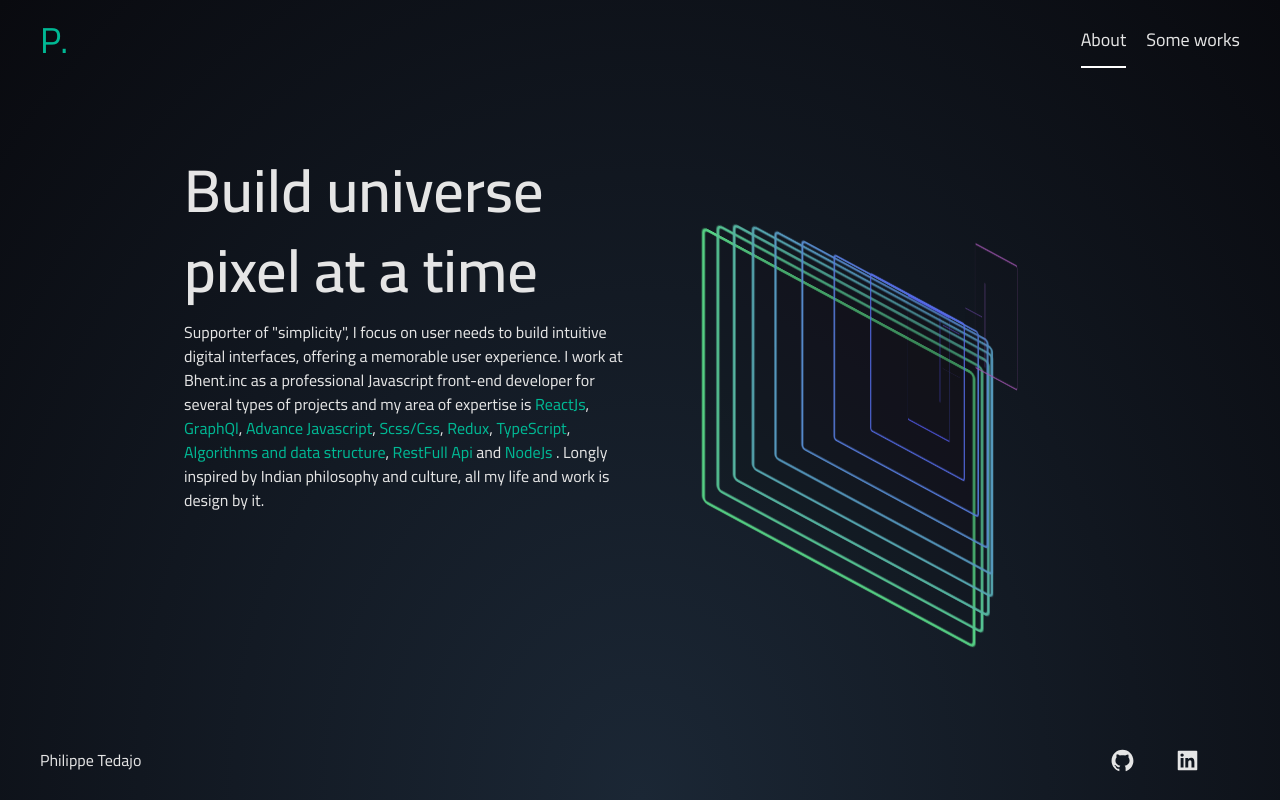
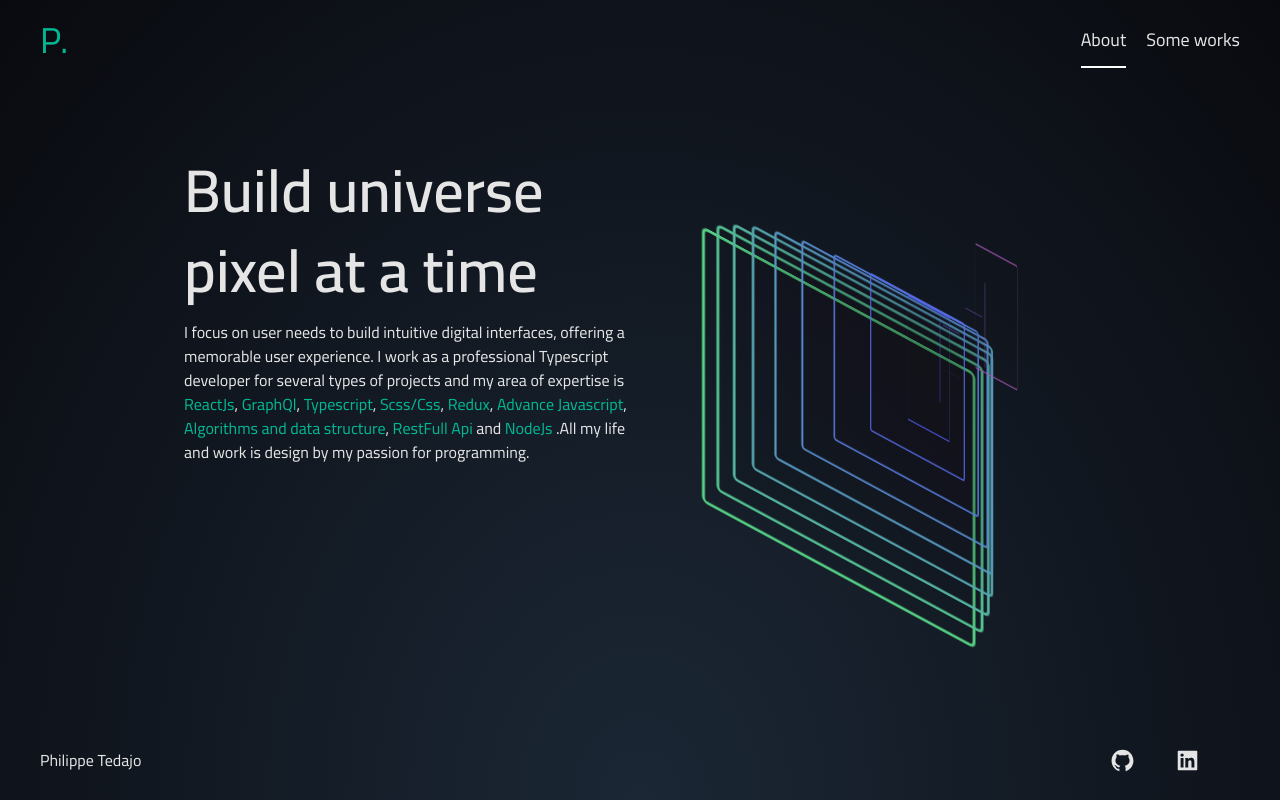
Before and after one commit to philippetedajo/philippe.tedajo, a Next.js app: page / in a window 1280 px wide. Built offline with nearby package versions, Linux system fonts and the light colour scheme.

Commit message:
update seo tags

```diff
--- /dev/null
+++ b/components/SeoTags.js
@@ -0,0 +1,35 @@
+import Head from "next/head";
+
+const tags = {
+  title: "PhilippeTedajo",
+  description:
+    "Software engineer | Passionate Learner | Typescript | React | Node. Working as a professional Front-end developer",
+  url: "https://philippetedajo.vercel.app",
+};
+
+const SeoTags = () => {
+  return (
+    <Head>
+      <title>{tags.title}</title>
+      <meta name="viewport" content="width=device-width, initial-scale=1" />
+      <meta charSet="utf-8" />
+
+      {/*General*/}
+      <link rel="icon" href="/favicon.ico" />
+      <meta name="description" content={tags.description} />
+
+      {/* Twitter */}
+      <meta name="twitter:card" content="summary" key="twcard" />
+      <meta name="twitter:creator" content="Philippe Tedajo" key="twhandle" />
+
+      {/* Open Graph */}
+      <meta property="og:url" content={tags.url} key="ogurl" />
+      <meta property="og:image" content="/cover.png" key="ogimage" />
+      <meta property="og:site_name" content={tags.title} key="ogsitename" />
+      <meta property="og:title" content={tags.title} key="ogtitle" />
+      <meta property="og:description" content={tags.description} key="ogdesc" />
+    </Head>
+  );
+};
+
+export default SeoTags;
--- a/pages/index.js
+++ b/pages/index.js
@@ -1,25 +1,26 @@
-import Head from "next/head";
+import SeoTags from "../components/SeoTags";
 import PageTemplate from "../templates/page.template";
 import { motion } from "framer-motion";
-import { container, fade, text_reaveal, text_reaveal_fade } from "../utils/Animation";
-import { Frame } from "../components"
+import { container, text_reaveal, text_reaveal_fade } from "../utils/Animation";
+import { Frame } from "../components";
 
 const About = () => {
-  const texts = [{ content: "Build universe one" }, { content: "pixel at a time" }];
+  const texts = [
+    { content: "Build universe one" },
+    { content: "pixel at a time" },
+  ];
 
   const textList = texts.map((text, index) => (
     <div className="overflow-hidden" key={index}>
-      <motion.h1 className="font-cairo font-semibold" variants={text_reaveal}>{text.content}</motion.h1>
+      <motion.h1 className="font-cairo font-semibold" variants={text_reaveal}>
+        {text.content}
+      </motion.h1>
     </div>
   ));
 
   return (
     <>
-      <Head>
-        <title>Hi</title>
-        <link rel="icon" href="/favicon.ico" />
-      </Head>
-
+      <SeoTags />
       <motion.div
         initial="initial"
         animate="animate"
@@ -29,23 +30,23 @@ const About = () => {
         <motion.div variants={container} className="md:w-1/2 lg:pl-36">
           {textList}
           <motion.p variants={text_reaveal_fade}>
-            Supporter of "simplicity", I focus on user needs to build intuitive
-            digital interfaces, offering a memorable user experience. I work at
-            Bhent.inc as a professional Javascript front-end developer for several types of projects and
-            my area of expertise is <a className="text-third">ReactJs</a>,{" "}
+            I focus on user needs to build intuitive digital interfaces,
+            offering a memorable user experience. I work as a professional
+            Typescript developer for several types of projects and my area of
+            expertise is <a className="text-third">ReactJs</a>,{" "}
             <a className="text-third">GraphQl</a>,{" "}
-            <a className="text-third">Advance Javascript</a>,{" "}
+            <a className="text-third">Typescript</a>,{" "}
             <a className="text-third">Scss/Css</a>,{" "}
             <a className="text-third">Redux</a>,{" "}
-            <a className="text-third">TypeScript</a>,{" "}
+            <a className="text-third">Advance Javascript</a>,{" "}
             <a className="text-third">Algorithms and data structure</a>,{" "}
             <a className="text-third">RestFull Api</a> and{" "}
-            <a className="text-third">NodeJs</a> . Longly inspired by Indian
-            philosophy and culture, all my life and work is design by it.
+            <a className="text-third">NodeJs</a> .All my life and work is design
+            by my passion for programming.
           </motion.p>
         </motion.div>
-          <div  className=" opacity-20 md:opacity-100 md:static fixed md:block w-1/2">
-            <Frame radius="rounded-md"/>
+        <div className=" opacity-20 md:opacity-100 md:static fixed md:block w-1/2">
+          <Frame radius="rounded-md" />
         </div>
       </motion.div>
     </>
--- a/pages/overview.js
+++ b/pages/overview.js
@@ -2,21 +2,29 @@ import Link from "next/link";
 import PageTemplate from "../templates/page.template";
 import { motion } from "framer-motion";
 import { container, text_reaveal, fade } from "../utils/Animation";
-import { Frame } from "../components"
+import { Frame } from "../components";
+import SeoTags from "../components/SeoTags";
 
 const Overview = () => {
-
   const overviews = [
- { content: {title:"Nextwind", link: "https://nextwind-snowy.vercel.app/"} },
- { content: {title:"Codetree", link: "https://codetree.vercel.app/"} },
- { content: {title:"Rt", link: "https://www.rosine.tedajo.com/"} },
+    {
+      content: {
+        title: "Nextwind",
+        link: "https://nextwind-snowy.vercel.app/",
+      },
+    },
+    { content: { title: "Codetree", link: "https://codetree.vercel.app/" } },
+    { content: { title: "Rt", link: "https://www.rosine.tedajo.com/" } },
   ];
 
   const overviewList = overviews.map((project, index) => (
     <div className="overflow-hidden mt-6" key={index}>
       <Link href={project.content.link}>
-        <a target="_blank" rel="noreferrer noopener" >
-          <motion.div className="flex transform duration-700 hover:scale-110 hover:text-third" variants={text_reaveal}>
+        <a target="_blank" rel="noreferrer noopener">
+          <motion.div
+            className="flex transform duration-700 hover:scale-110 hover:text-third"
+            variants={text_reaveal}
+          >
             <h1 className="mr-2">{project.content.title}</h1>
           </motion.div>
         </a>
@@ -25,6 +33,8 @@ const Overview = () => {
   ));
 
   return (
+    <>
+      <SeoTags />
       <motion.div
         initial="initial"
         animate="animate"
@@ -35,9 +45,10 @@ const Overview = () => {
           {overviewList}
         </motion.div>
         <div className=" opacity-20 md:opacity-100 md:static fixed md:block w-1/2">
-        <Frame radius="rounded-full"/>
+          <Frame radius="rounded-full" />
         </div>
       </motion.div>
+    </>
   );
 };
 
```
Also changed, not shown: public/cover.png (added), 1 other file (tests, documents, lock files or other folders). Lines whose indentation alone changed are shown as unchanged.
